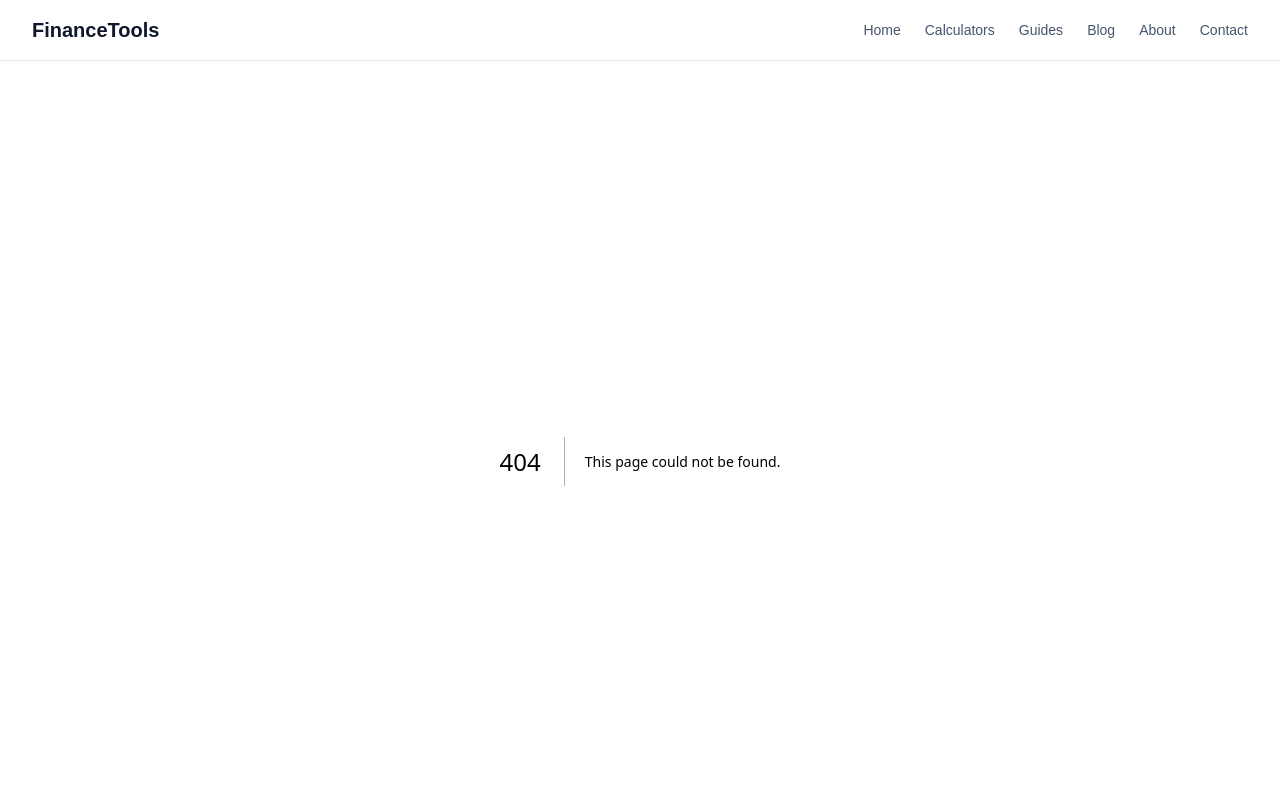
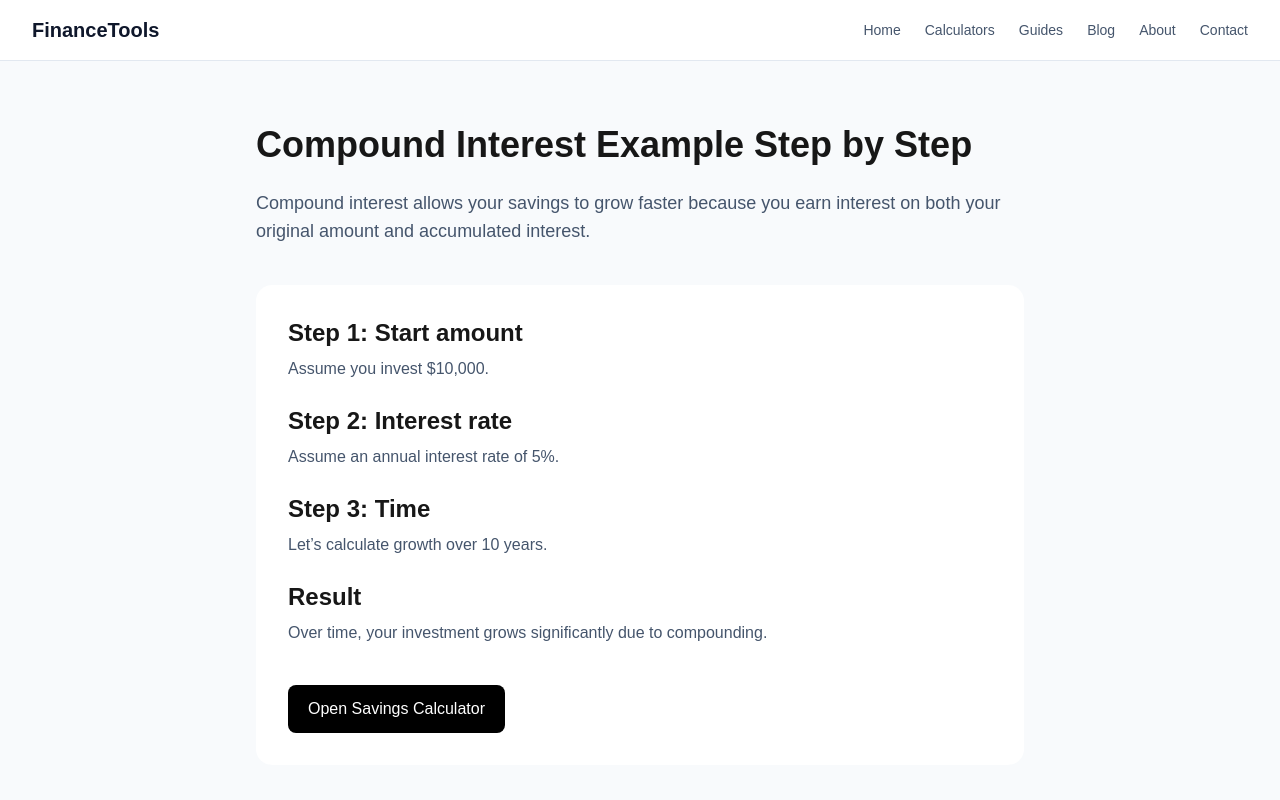
Before and after one commit to alameersam/finance-tools, a Next.js app: page /guides/compound-interest-example in a window 1280 px wide. Before the commit this address had no page. Shown: the top 800 px of the page. Built offline with nearby package versions, Linux system fonts and the light colour scheme.

Commit message:
add compound interest example article

```diff
--- /dev/null
+++ b/app/guides/compound-interest-example/page.tsx
@@ -0,0 +1,61 @@
+import type { Metadata } from "next";
+
+export const metadata: Metadata = {
+  title: "Compound Interest Example Step by Step",
+  description:
+    "Learn compound interest with a simple step-by-step example and see how savings grow over time.",
+};
+
+export default function CompoundInterestExamplePage() {
+  return (
+    <main className="min-h-screen bg-slate-50 px-6 py-16">
+      <article className="mx-auto max-w-3xl">
+        <h1 className="text-4xl font-bold">
+          Compound Interest Example Step by Step
+        </h1>
+
+        <p className="mt-6 text-lg text-slate-600">
+          Compound interest allows your savings to grow faster because you earn
+          interest on both your original amount and accumulated interest.
+        </p>
+
+        <section className="mt-10 space-y-6 bg-white p-8 rounded-2xl">
+          <div>
+            <h2 className="text-2xl font-semibold">Step 1: Start amount</h2>
+            <p className="mt-2 text-slate-600">
+              Assume you invest $10,000.
+            </p>
+          </div>
+
+          <div>
+            <h2 className="text-2xl font-semibold">Step 2: Interest rate</h2>
+            <p className="mt-2 text-slate-600">
+              Assume an annual interest rate of 5%.
+            </p>
+          </div>
+
+          <div>
+            <h2 className="text-2xl font-semibold">Step 3: Time</h2>
+            <p className="mt-2 text-slate-600">
+              Let’s calculate growth over 10 years.
+            </p>
+          </div>
+
+          <div>
+            <h2 className="text-2xl font-semibold">Result</h2>
+            <p className="mt-2 text-slate-600">
+              Over time, your investment grows significantly due to compounding.
+            </p>
+          </div>
+
+          <a
+            href="/savings-calculator"
+            className="inline-block mt-4 bg-black text-white px-5 py-3 rounded-lg"
+          >
+            Open Savings Calculator
+          </a>
+        </section>
+      </article>
+    </main>
+  );
+}
```
